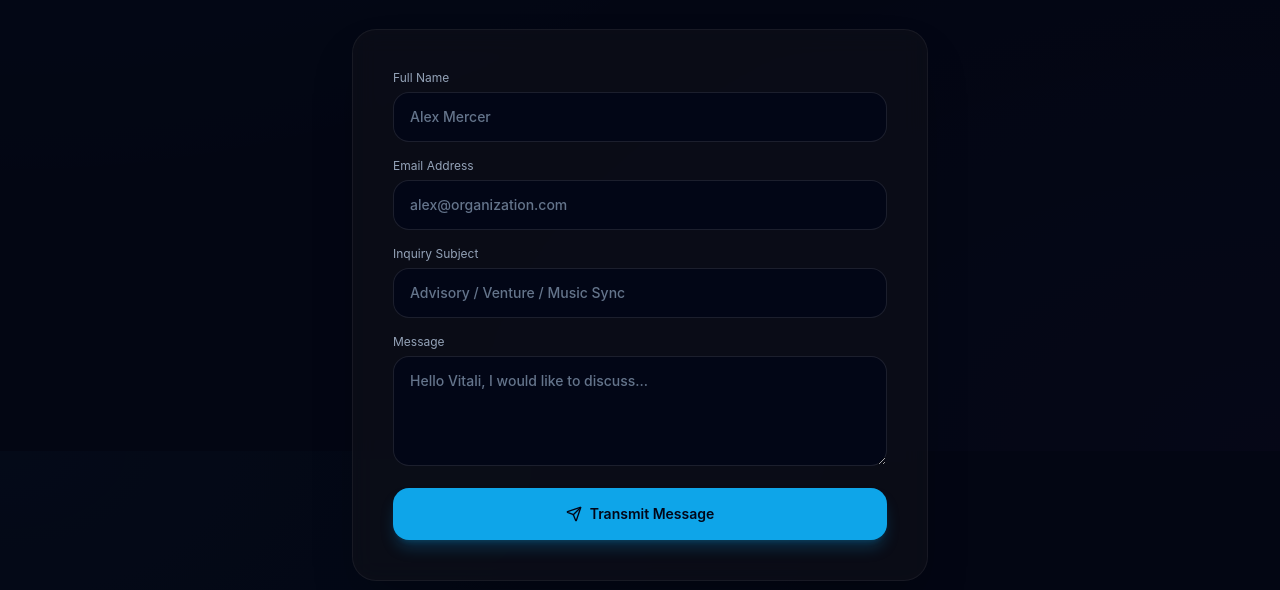
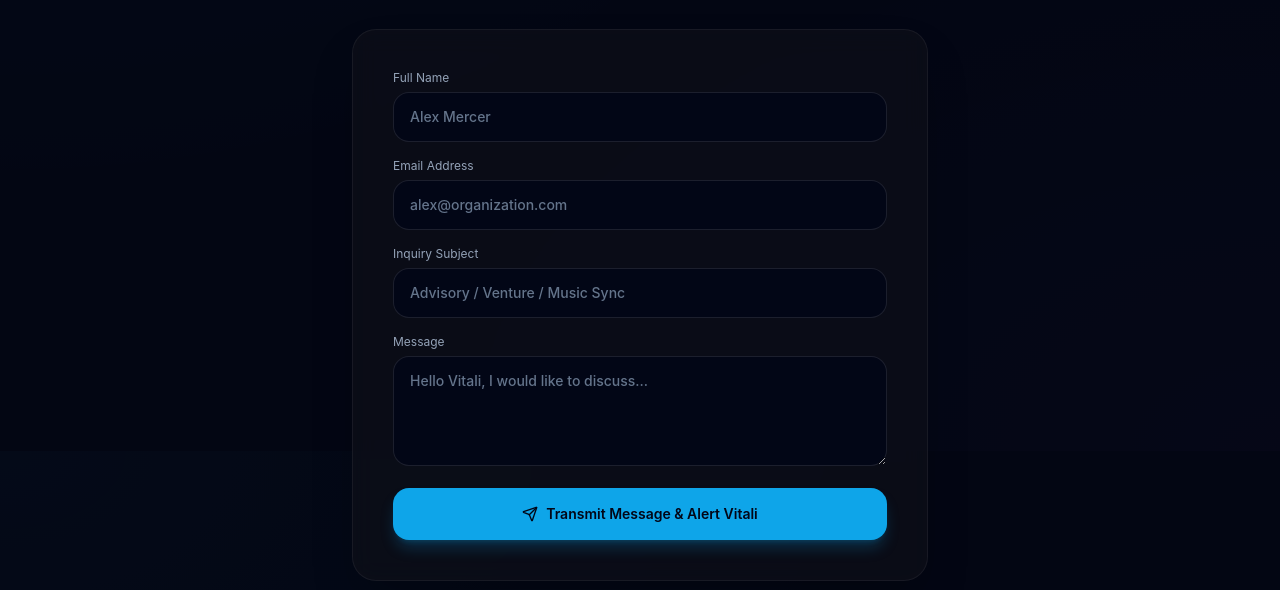
Before and after one commit to Vitalikdeve/vitalizelianko.me, a Next.js app: page / in a window 1280 px wide. Shown: the part 4349-4939 px from the top of the page. Built offline with nearby package versions, Linux system fonts and the light colour scheme; no server answers; the database is empty.

Commit message:
feat: add 100% free instant Telegram alert notifications for contact form submissions

```diff
--- a/src/app/api/contact/route.ts
+++ b/src/app/api/contact/route.ts
@@ -1,5 +1,62 @@
 import { NextRequest, NextResponse } from 'next/server';
 import { sql } from '@/lib/db';
+
+function escapeHtml(str: string): string {
+  return str
+    .replace(/&/g, '&amp;')
+    .replace(/</g, '&lt;')
+    .replace(/>/g, '&gt;');
+}
+
+async function sendTelegramAlert({
+  name,
+  email,
+  subject,
+  message,
+  ip
+}: {
+  name: string;
+  email: string;
+  subject: string;
+  message: string;
+  ip: string;
+}) {
+  const token = process.env.TELEGRAM_BOT_TOKEN;
+  const chatId = process.env.TELEGRAM_CHAT_ID;
+
+  if (!token || !chatId) {
+    console.warn('Telegram alert skipped: TELEGRAM_BOT_TOKEN or TELEGRAM_CHAT_ID is missing.');
+    return;
+  }
+
+  const text =
+    `🚀 <b>Новая заявка на vitalizelianko.me!</b>\n\n` +
+    `👤 <b>Имя:</b> ${escapeHtml(name)}\n` +
+    `📧 <b>Email:</b> <a href="mailto:${escapeHtml(email)}">${escapeHtml(email)}</a>\n` +
+    `📌 <b>Тема:</b> ${escapeHtml(subject || 'Без темы')}\n\n` +
+    `💬 <b>Сообщение:</b>\n${escapeHtml(message)}\n\n` +
+    `🌐 <b>IP:</b> <code>${escapeHtml(ip)}</code>\n` +
+    `⏱ <b>Отправлено:</b> ${new Date().toISOString()}`;
+
+  try {
+    const telegramRes = await fetch(`https://api.telegram.org/bot${token}/sendMessage`, {
+      method: 'POST',
+      headers: { 'Content-Type': 'application/json' },
+      body: JSON.stringify({
+        chat_id: chatId,
+        text,
+        parse_mode: 'HTML',
+        disable_web_page_preview: true
+      })
+    });
+
+    if (!telegramRes.ok) {
+      console.error('Telegram API error:', await telegramRes.text());
+    }
+  } catch (err) {
+    console.error('Failed to dispatch Telegram message:', err);
+  }
+}
 
 export async function POST(req: NextRequest) {
   try {
@@ -28,22 +85,30 @@ export async function POST(req: NextRequest) {
       return NextResponse.json({ error: 'Name, email and message are required' }, { status: 400 });
     }
 
-    // IP address hash for rate limiting/spam protection
+    // IP address hash for security / diagnostics
     const ip = req.headers.get('x-forwarded-for') || req.headers.get('cf-connecting-ip') || 'unknown';
 
+    // 1. Save to Neon PostgreSQL
     if (sql) {
-      await sql`
-        INSERT INTO portfolio_contact_messages (sender_name, sender_email, subject, message, sender_ip_hash)
-        VALUES (${name}, ${email}, ${subject}, ${message}, ${ip});
-      `;
+      try {
+        await sql`
+          INSERT INTO portfolio_contact_messages (sender_name, sender_email, subject, message, sender_ip_hash)
+          VALUES (${name}, ${email}, ${subject}, ${message}, ${ip});
+        `;
+      } catch (dbErr) {
+        console.error('Database insertion error:', dbErr);
+      }
     }
 
-    // If submitted via standard HTML form, redirect back to homepage with anchor
+    // 2. Dispatch Free Instant Telegram Notification
+    await sendTelegramAlert({ name, email, subject, message, ip });
+
+    // Handle form submissions vs JSON fetch
     if (!contentType.includes('application/json')) {
       return NextResponse.redirect(new URL('/?sent=true#contact', req.url), 303);
     }
 
-    return NextResponse.json({ success: true, message: 'Inquiry received' });
+    return NextResponse.json({ success: true, message: 'Inquiry transmitted and alerted' });
   } catch (error: any) {
     console.error('Failed to submit contact message:', error);
     return NextResponse.json({ error: 'Failed to record message' }, { status: 500 });
--- a/src/app/page.tsx
+++ b/src/app/page.tsx
@@ -28,6 +28,7 @@ import PressSection from '@/components/PressSection';
 import MusicSection from '@/components/MusicSection';
 import LegalNotice from '@/components/LegalNotice';
 import ResumeSection from '@/components/ResumeSection';
+import ContactForm from '@/components/ContactForm';
 
 async function getSiteData() {
   let profile: Profile | null = null;
@@ -306,58 +307,7 @@ export default async function HomePage() {
             </p>
           </div>
 
-          <form action="/api/contact" method="POST" className="glass-card rounded-3xl border border-white/[0.08] bg-white/[0.02] p-8 sm:p-10 max-w-xl mx-auto space-y-4 shadow-2xl">
-            <div>
-              <label className="block text-xs font-mono text-slate-400 mb-1.5">Full Name</label>
-              <input
-                type="text"
-                name="name"
-                required
-                placeholder="Alex Mercer"
-                className="w-full rounded-2xl border border-white/10 bg-slate-950/80 px-4 py-3.5 text-sm text-white placeholder-slate-500 focus:border-sky-500 focus:outline-none focus:ring-1 focus:ring-sky-500 font-medium"
-              />
-            </div>
-
-            <div>
-              <label className="block text-xs font-mono text-slate-400 mb-1.5">Email Address</label>
-              <input
-                type="email"
-                name="email"
-                required
-                placeholder="alex@organization.com"
-                className="w-full rounded-2xl border border-white/10 bg-slate-950/80 px-4 py-3.5 text-sm text-white placeholder-slate-500 focus:border-sky-500 focus:outline-none focus:ring-1 focus:ring-sky-500 font-medium"
-              />
-            </div>
-
-            <div>
-              <label className="block text-xs font-mono text-slate-400 mb-1.5">Inquiry Subject</label>
-              <input
-                type="text"
-                name="subject"
-                placeholder="Advisory / Venture / Music Sync"
-                className="w-full rounded-2xl border border-white/10 bg-slate-950/80 px-4 py-3.5 text-sm text-white placeholder-slate-500 focus:border-sky-500 focus:outline-none focus:ring-1 focus:ring-sky-500 font-medium"
-              />
-            </div>
-
-            <div>
-              <label className="block text-xs font-mono text-slate-400 mb-1.5">Message</label>
-              <textarea
-                name="message"
-                required
-                rows={4}
-                placeholder="Hello Vitali, I would like to discuss..."
-                className="w-full rounded-2xl border border-white/10 bg-slate-950/80 px-4 py-3.5 text-sm text-white placeholder-slate-500 focus:border-sky-500 focus:outline-none focus:ring-1 focus:ring-sky-500 font-medium"
-              />
-            </div>
-
-            <button
-              type="submit"
-              className="w-full flex items-center justify-center gap-2 rounded-2xl bg-sky-500 py-4 text-sm font-semibold text-slate-950 hover:bg-sky-400 transition-all shadow-lg shadow-sky-500/25 font-mono"
-            >
-              <Send className="h-4 w-4" />
-              <span>Transmit Message</span>
-            </button>
-          </form>
+          <ContactForm />
         </div>
       </section>
 
--- /dev/null
+++ b/src/components/ContactForm.tsx
@@ -0,0 +1,138 @@
+'use client';
+
+import React, { useState } from 'react';
+import { Send, CheckCircle2, AlertCircle, Loader2 } from 'lucide-react';
+
+export default function ContactForm() {
+  const [loading, setLoading] = useState(false);
+  const [status, setStatus] = useState<'idle' | 'success' | 'error'>('idle');
+  const [errorMessage, setErrorMessage] = useState('');
+
+  const handleSubmit = async (e: React.FormEvent<HTMLFormElement>) => {
+    e.preventDefault();
+    setLoading(true);
+    setStatus('idle');
+    setErrorMessage('');
+
+    const form = e.currentTarget;
+    const formData = new FormData(form);
+    const data = {
+      name: formData.get('name') as string,
+      email: formData.get('email') as string,
+      subject: formData.get('subject') as string,
+      message: formData.get('message') as string,
+    };
+
+    try {
+      const res = await fetch('/api/contact', {
+        method: 'POST',
+        headers: {
+          'Content-Type': 'application/json',
+        },
+        body: JSON.stringify(data),
+      });
+
+      if (!res.ok) {
+        const err = await res.json();
+        throw new Error(err.error || 'Failed to transmit inquiry');
+      }
+
+      setStatus('success');
+      form.reset();
+    } catch (err: any) {
+      setStatus('error');
+      setErrorMessage(err.message || 'Transmission failed. Please try again or email directly.');
+    } finally {
+      setLoading(false);
+    }
+  };
+
+  return (
+    <form onSubmit={handleSubmit} className="glass-card rounded-3xl border border-white/[0.08] bg-white/[0.02] p-8 sm:p-10 max-w-xl mx-auto space-y-4 shadow-2xl backdrop-blur-xl">
+      {status === 'success' && (
+        <div className="flex items-center gap-3 rounded-2xl border border-emerald-500/30 bg-emerald-950/40 p-4 text-xs font-mono text-emerald-300">
+          <CheckCircle2 className="h-5 w-5 text-emerald-400 shrink-0" />
+          <div>
+            <div className="font-bold text-white">Transmission Successful!</div>
+            <div>Vitali has been alerted via Telegram and will review your inquiry shortly.</div>
+          </div>
+        </div>
+      )}
+
+      {status === 'error' && (
+        <div className="flex items-center gap-3 rounded-2xl border border-rose-500/30 bg-rose-950/40 p-4 text-xs font-mono text-rose-300">
+          <AlertCircle className="h-5 w-5 text-rose-400 shrink-0" />
+          <div>
+            <div className="font-bold text-white">Transmission Issue</div>
+            <div>{errorMessage}</div>
+          </div>
+        </div>
+      )}
+
+      <div>
+        <label className="block text-xs font-mono text-slate-400 mb-1.5">Full Name</label>
+        <input
+          type="text"
+          name="name"
+          required
+          disabled={loading}
+          placeholder="Alex Mercer"
+          className="w-full rounded-2xl border border-white/10 bg-slate-950/80 px-4 py-3.5 text-sm text-white placeholder-slate-500 focus:border-sky-500 focus:outline-none focus:ring-1 focus:ring-sky-500 font-medium disabled:opacity-50"
+        />
+      </div>
+
+      <div>
+        <label className="block text-xs font-mono text-slate-400 mb-1.5">Email Address</label>
+        <input
+          type="email"
+          name="email"
+          required
+          disabled={loading}
+          placeholder="alex@organization.com"
+          className="w-full rounded-2xl border border-white/10 bg-slate-950/80 px-4 py-3.5 text-sm text-white placeholder-slate-500 focus:border-sky-500 focus:outline-none focus:ring-1 focus:ring-sky-500 font-medium disabled:opacity-50"
+        />
+      </div>
+
+      <div>
+        <label className="block text-xs font-mono text-slate-400 mb-1.5">Inquiry Subject</label>
+        <input
+          type="text"
+          name="subject"
+          disabled={loading}
+          placeholder="Advisory / Venture / Music Sync"
+          className="w-full rounded-2xl border border-white/10 bg-slate-950/80 px-4 py-3.5 text-sm text-white placeholder-slate-500 focus:border-sky-500 focus:outline-none focus:ring-1 focus:ring-sky-500 font-medium disabled:opacity-50"
+        />
+      </div>
+
+      <div>
+        <label className="block text-xs font-mono text-slate-400 mb-1.5">Message</label>
+        <textarea
+          name="message"
+          required
+          rows={4}
+          disabled={loading}
+          placeholder="Hello Vitali, I would like to discuss..."
+          className="w-full rounded-2xl border border-white/10 bg-slate-950/80 px-4 py-3.5 text-sm text-white placeholder-slate-500 focus:border-sky-500 focus:outline-none focus:ring-1 focus:ring-sky-500 font-medium disabled:opacity-50"
+        />
+      </div>
+
+      <button
+        type="submit"
+        disabled={loading}
+        className="w-full flex items-center justify-center gap-2 rounded-2xl bg-sky-500 py-4 text-sm font-semibold text-slate-950 hover:bg-sky-400 transition-all shadow-lg shadow-sky-500/25 font-mono disabled:opacity-50"
+      >
+        {loading ? (
+          <>
+            <Loader2 className="h-4 w-4 animate-spin" />
+            <span>Transmitting Alert...</span>
+          </>
+        ) : (
+          <>
+            <Send className="h-4 w-4" />
+            <span>Transmit Message & Alert Vitali</span>
+          </>
+        )}
+      </button>
+    </form>
+  );
+}
```
Also changed, not shown: 1 other file (tests, documents, lock files or other folders).
